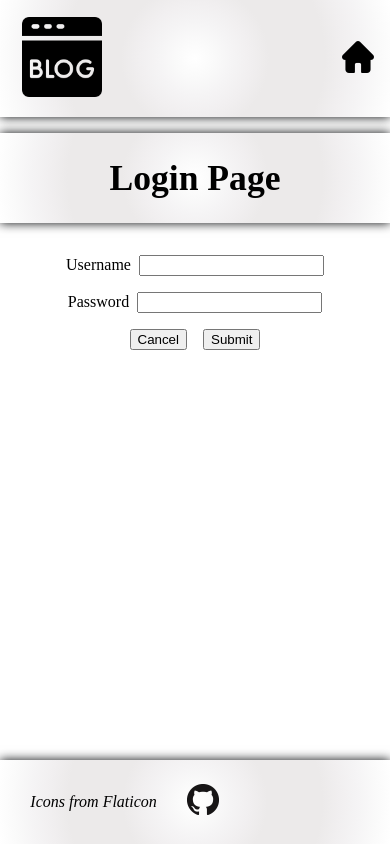
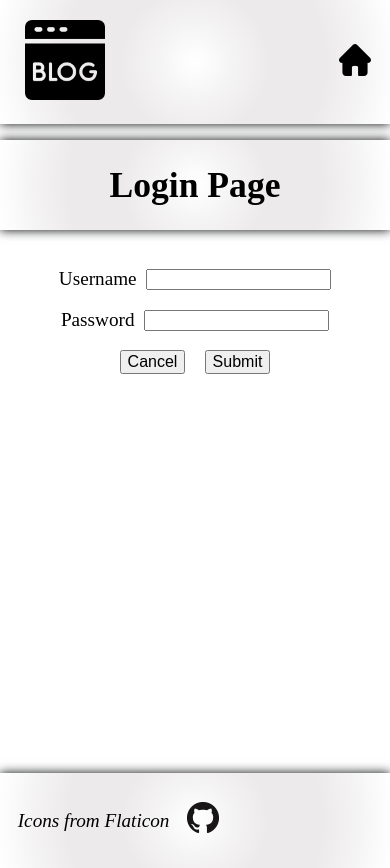
Before and after one commit to RShillgit/Blog-Api, a React (Create React App) app in the folder client/: page /login in a window 390 px wide. Before the commit the page ends 844 px from the top, so only its background shows below. Built offline with nearby package versions, Linux system fonts and the light colour scheme.

Commit message:
Responsive grid, font size increase

```diff
--- a/client/src/styles/App.css
+++ b/client/src/styles/App.css
@@ -1,5 +1,11 @@
+html {
+  font-size: larger;
+}
 body {
   margin: 0;
+}
+button {
+  font-size: medium;
 }
 button:hover {
   cursor: pointer;;
@@ -63,7 +69,7 @@ label {
 
 /* NON NAVBAR CONTAINER */
 .non-navbar-container {
-  margin-top: 133px; /* 117px is the height of the navbar + 16px/1rem margin */
+  margin-top: 140px; /* 124px is the height of the navbar + 16px/1rem margin */
   margin-bottom: 2rem;
   min-height: calc(100vh - 249px); /* 100vh - (133px top margin + 84px footer + 32px/2rem margin bottom*/
 }
@@ -76,7 +82,7 @@ header {
   align-items: center;
   justify-content: center;
   font-size: calc(10px + 2vmin);
-  margin-top: 1rem;
+
   margin-bottom: 1rem;
   background-image: radial-gradient(circle, #ffffff, #fafafa, #f5f4f5, #f1eff0, #eceaea, #eceaea, #eceaea, #eceaea, #f1eff0, #f5f4f5, #fafafa, #ffffff);
   box-shadow: 0px 0px 10px #050709;
@@ -86,7 +92,7 @@ header {
 .home-content {
   padding: 1rem 1rem 0 1rem;
   display: grid;
-  grid-template-columns: 1fr 1fr 1fr;
+  grid-template-columns: repeat(auto-fit, minmax(400px, 1fr));
   grid-gap: 1rem;
 }
 .home-individualBlog {
@@ -144,6 +150,10 @@ header {
 }
 
 /* INDIVIDUAL POSTS PAGE */
+.individualPost-page .navbar .navbar-buttons {
+  padding-top: 10px;
+  padding-bottom: 10px;
+}
 .individualBlog {
   padding: 2rem;
   margin: 1rem;
```
